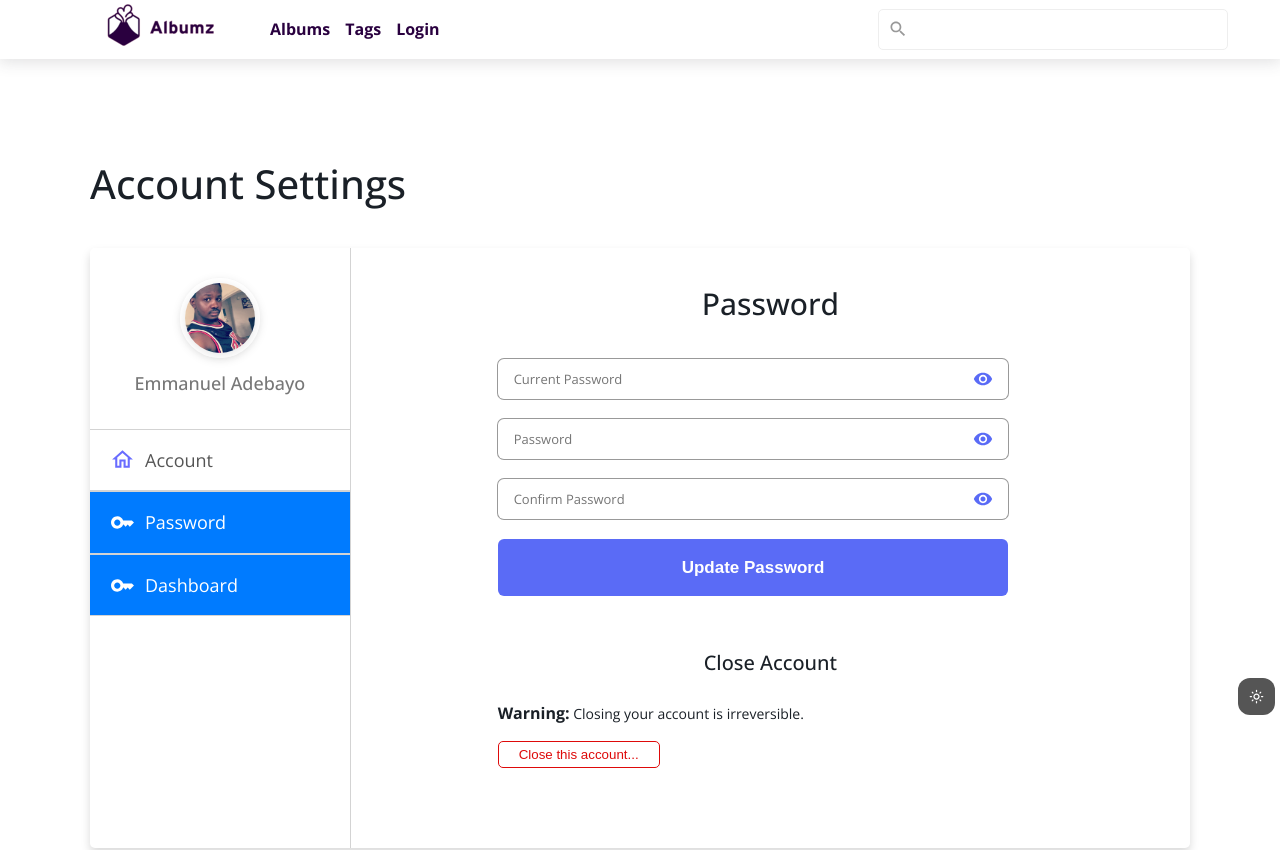
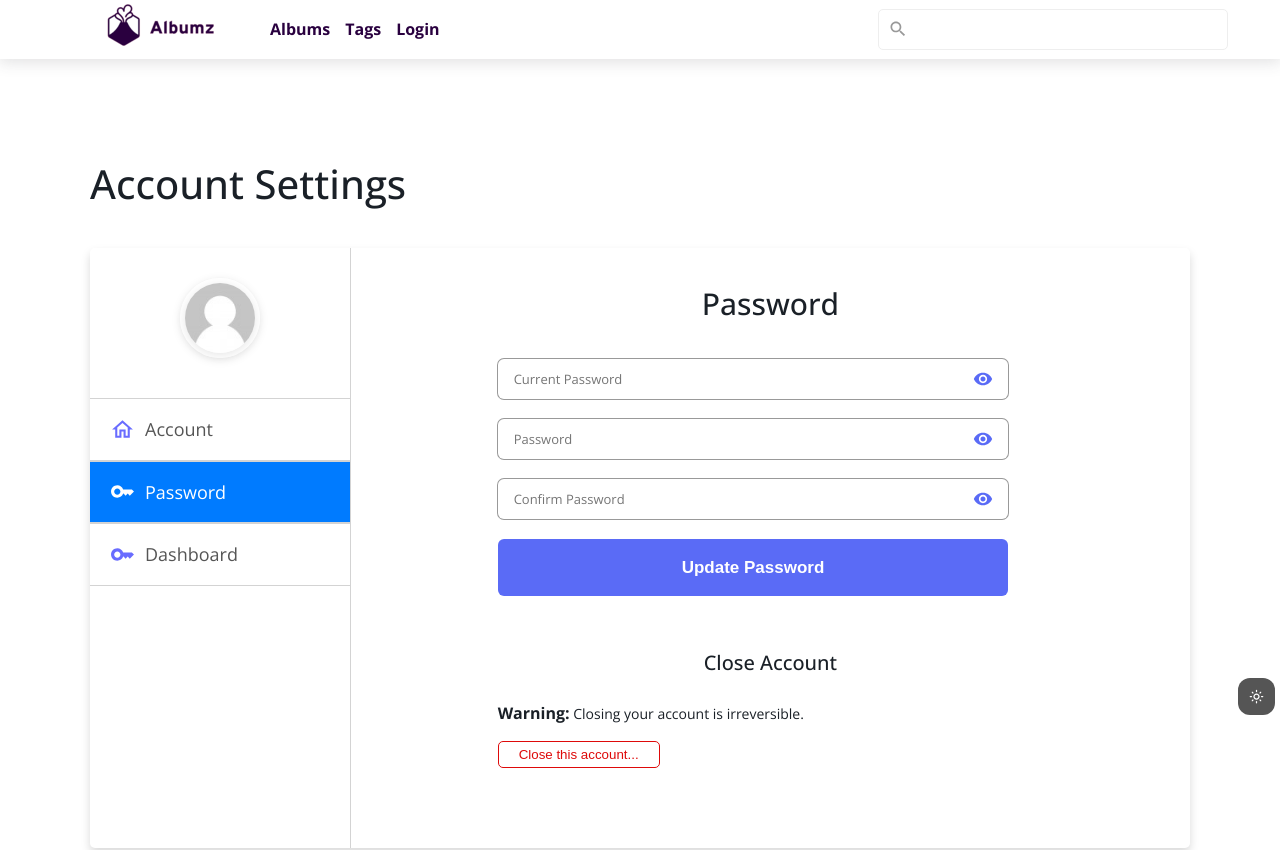
Before and after one commit to esteemayo/next-albumz-client, a Next.js app: page /auth/account/password in a window 1280 px wide. Shown: the top 850 px of the page. Built offline with nearby package versions, Linux system fonts and the light colour scheme; no server answers.

Commit message:
fetched current user data

```diff
--- a/pages/auth/account/password.jsx
+++ b/pages/auth/account/password.jsx
@@ -1,12 +1,14 @@
 import Link from 'next/link';
 import Image from 'next/image';
-import { useState } from 'react';
+import { useEffect, useState } from 'react';
+import { useDispatch, useSelector } from 'react-redux';
 import Visibility from '@mui/icons-material/Visibility';
 import VisibilityOff from '@mui/icons-material/VisibilityOff';
 import KeyOutlinedIcon from '@mui/icons-material/KeyOutlined';
 import HomeOutlinedIcon from '@mui/icons-material/HomeOutlined';
 
 import Meta from '@/components/Meta';
+import { parseCookie } from '@/utils/index';
 import FormInput from '@/components/FormInput';
 import DialogBox from '@/components/DialogBox';
 import FormButton from '@/components/FormButton';
@@ -14,6 +16,9 @@ import DeleteAccount from '@/components/DeleteAccount';
 import styles from '@/styles/UpdatePassword.module.scss';
 
 const UpdatePassword = () => {
+  const dispatch = useDispatch();
+  const { user, isError, message } = useSelector((state) => ({ ...state.auth }));
+
   const [password, setPassword] = useState(null);
   const [confirmPassword, setConfirmPassword] = useState(null);
   const [currentPassword, setCurrentPassword] = useState(null);
@@ -37,14 +42,14 @@ const UpdatePassword = () => {
             <div className={styles.userContainer}>
               <div className={styles.imageContainer}>
                 <Image
-                  src='/img/admin.JPG'
+                  src={user?.avatar ? user?.avatar : '/img/user-default.jpg'}
                   width={80}
                   height={80}
                   objectFit='cover'
-                  alt=''
+                  alt={user?.username}
                 />
               </div>
-              <h2 className={styles.userName}>Emmanuel adebayo</h2>
+              <h2 className={styles.userName}>{user?.name}</h2>
             </div>
             <ul className={styles.list}>
               <li className={styles.list__item}>
@@ -59,7 +64,7 @@ const UpdatePassword = () => {
                   <a className={styles.itemLink}>Password</a>
                 </Link>
               </li>
-              <li className={`${styles.list__item} ${styles.active}`}>
+              <li className={styles.list__item}>
                 <KeyOutlinedIcon className={styles.itemIcon} />
                 <Link href='/users/dashboard' passHref>
                   <a className={styles.itemLink}>Dashboard</a>
```
